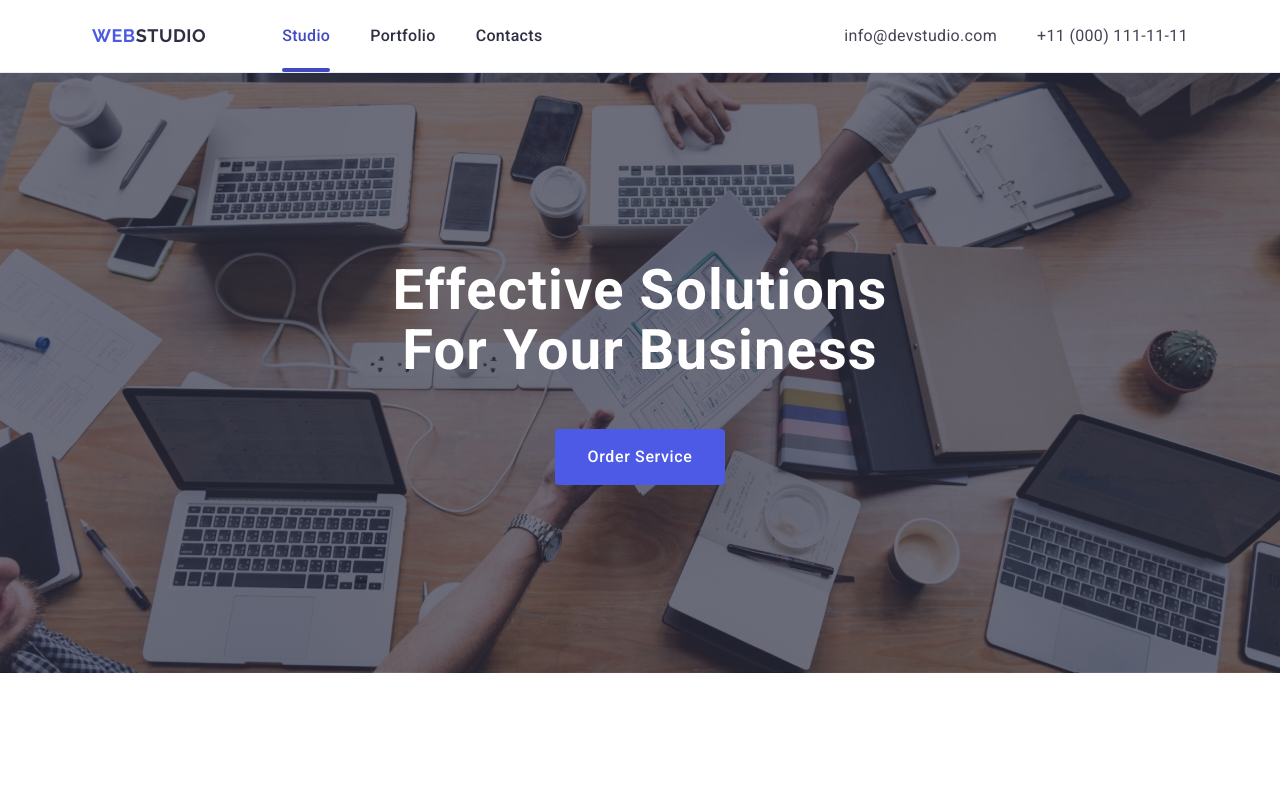
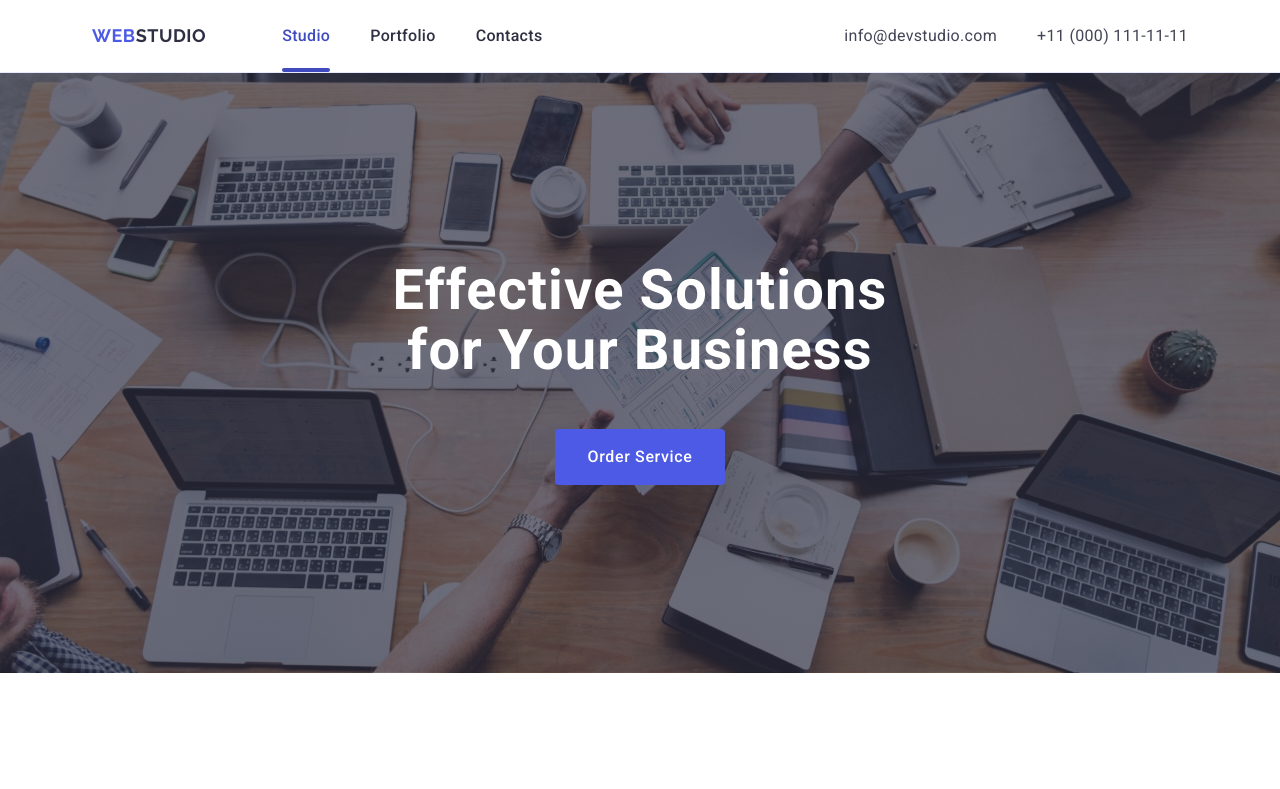
Before and after one commit to Keltars/goit-markup-hw-06, a plain HTML site: page index.html in a window 1280 px wide. Shown: the top 789 px of the page. Drawn offline with nearby package versions, Linux system fonts and the light colour scheme.

Commit message:
Update styles.css

```diff
--- a/css/styles.css
+++ b/css/styles.css
@@ -246,10 +246,10 @@ button {
 }
 
 .mob-address {
+  margin-bottom: 48px;
 }
 
 .mob-address-list {
-  margin-bottom: 48px;
 }
 
 .mail {
@@ -329,7 +329,7 @@ button {
   text-align: center;
   letter-spacing: 0.02em;
   font-weight: 700;
-  max-width: 288px;
+  max-width: 220px;
   margin: 0 auto;
   margin-bottom: 72px;
   text-transform: capitalize;
@@ -384,7 +384,7 @@ button {
 }
 
 .advantages-list-item {
-  width: 100%;
+  max-width: 288px;
   margin: 0 auto;
   /* width: calc((100%-3 * 24px) / 4); */
 }
@@ -1039,12 +1039,13 @@ button {
   }
 
   .hero-title {
-    max-width: 496px;
+    min-width: 496px;
     margin-bottom: 36px;
     font-size: 56px;
     font-weight: 700;
     line-height: 1.07;
     letter-spacing: 0.02em;
+    text-transform: none;
   }
 
   /* -------------------- */
@@ -1187,9 +1188,9 @@ button {
   .hero-title {
     max-width: 496px;
     margin: 0 auto;
-    text-align: center;
     font-size: 56px;
     margin-bottom: 48px;
+    text-transform: none;
   }
 
   /* -------------------- */
```
